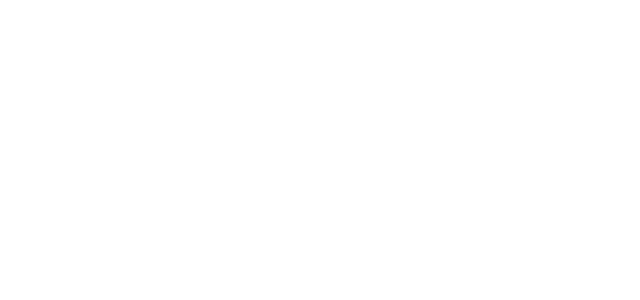
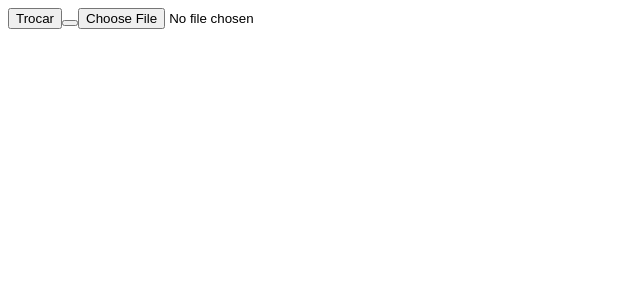
Before and after one commit to Henrique1204/Dropzone-React, a React (Create React App) app: page / in a window 1280 px wide. Shown: the top 300 px of the page, without its empty margins (0-640 px from the left). Built offline with nearby package versions, Linux system fonts and the light colour scheme; the HTML template or start-up script is replaced by a standard one.

Commit message:
Criar estrutura inicial do componente Dropzone

```diff
--- a/src/App.js
+++ b/src/App.js
@@ -1,8 +1,11 @@
 import React from 'react';
+import Dropzone from './Dropzone/Dropzone.js';
 
 const App = () => {
   return (
-    <div></div>
+    <main>
+      <Dropzone />
+    </main>
   );
 };
 
--- /dev/null
+++ b/src/Dropzone/Dropzone.js
@@ -0,0 +1,16 @@
+import React from 'react';
+import estilos from './Dropzone.module.css';
+
+const Dropzone = () => {
+    return (
+        <div className={estilos.Dropzone}>
+            <button className={estilos.btnTrocar}>Trocar</button>
+            <button className={estilos.btnFechar}></button>
+
+            <img src="" alt="" className={estilos.preview} />
+            <input type="file" name="arquivo" />
+        </div>
+    );
+};
+
+export default Dropzone;
```
Also changed, not shown: src/Dropzone/Dropzone.module.css (added).
